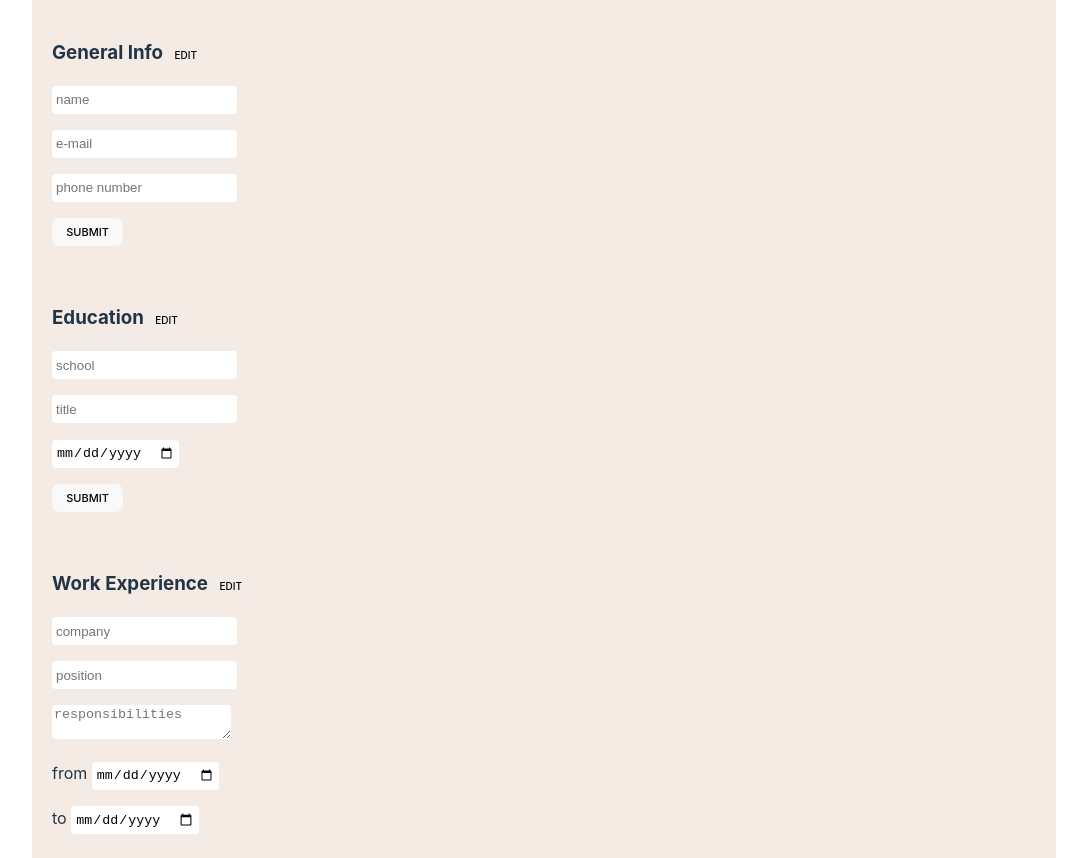
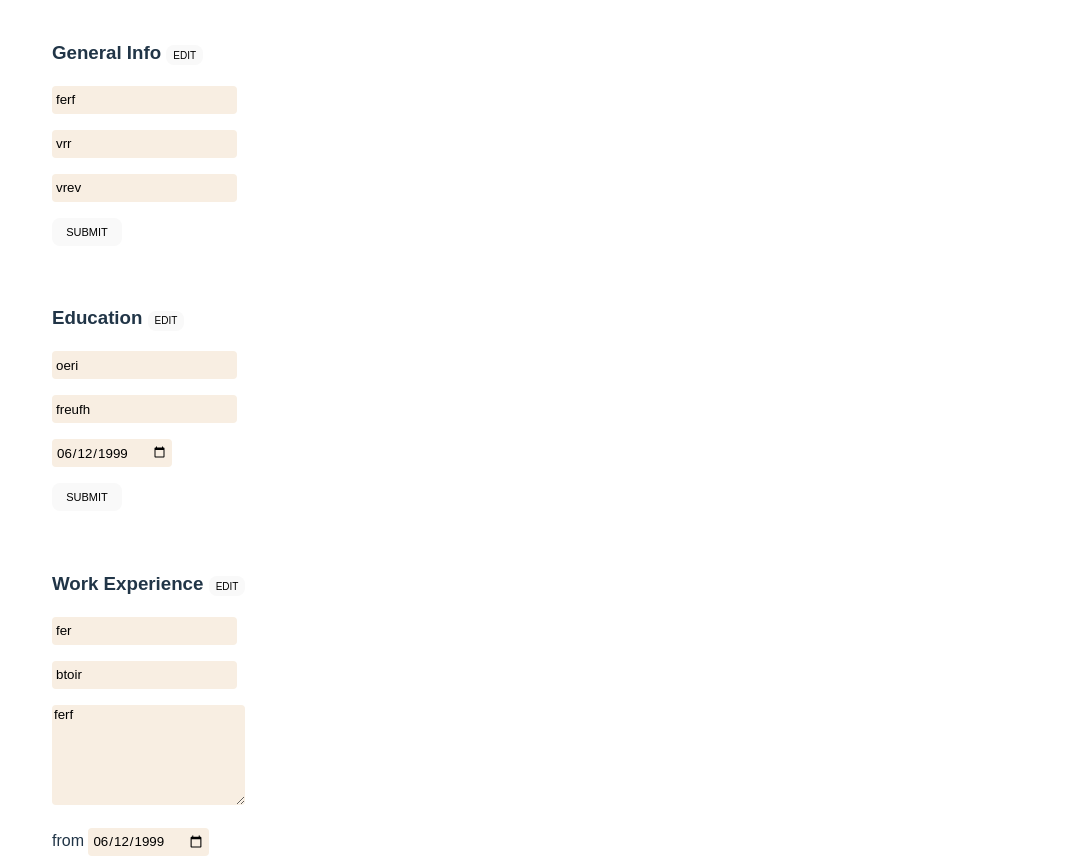
Before and after one commit to mountainflock/cv_application, a React (Vite) app: page / in a window 1280 px wide. Shown: the top 858 px of the page, without its empty margins (96-1183 px from the left). Built offline with nearby package versions, Linux system fonts and the light colour scheme.

Commit message:
Add props to components

```diff
--- a/package.json
+++ b/package.json
@@ -14,7 +14,7 @@
     "react-dom": "^18.2.0"
   },
   "devDependencies": {
-    "@types/react": "^18.2.15",
+    "@types/react": "^18.2.23",
     "@types/react-dom": "^18.2.7",
     "@typescript-eslint/eslint-plugin": "^6.0.0",
     "@typescript-eslint/parser": "^6.0.0",
--- a/src/App.css
+++ b/src/App.css
@@ -1,5 +1,6 @@
 * {
   box-sizing: border-box;
+  font-family: sans-serif;
 }
 
 #root {
@@ -27,16 +28,20 @@ input {
   border: none;
   border-radius: 4px;
   padding: 4px;
+  background-color: rgb(248, 238, 226);
 }
 
 textarea {
   border: none;
   border-radius: 4px;
+  height: 100px;
+  width: 100%;
+  background-color: rgb(248, 238, 226);
 }
 
 .section {
   display: flex;
-  background-color: rgb(245, 235, 229);
+  /* background-color: rgb(245, 235, 229); */
   padding: 20px;
   width: 100%;
 }
@@ -44,7 +49,7 @@ textarea {
 .edit-button {
   height: 20px;
   font-size: 10px;
-  background-color: rgb(245, 235, 229);
+  /* background-color: rgb(245, 235, 229); */
   margin: 0px;
   padding: 2px 6px;
   align-self: flex-end;
--- a/src/App.tsx
+++ b/src/App.tsx
@@ -2,27 +2,101 @@ import './App.css'
 import GeneralInfo from "./components/generalInfo.js";
 import Education from "./components/education.js";
 import WorkExperience from "./components/workExperience.js";
+import { useState } from 'react';
 
 // import { useState } from 'react';
 
 
 
 function App() {
+  const [person, setPerson] = useState({
+    name: "", email: "", phoneNumber: "", school: "", title: "", finishSchoolDate: "", company: "", position: "", responsibilities: "", startDate: "", endDate: ""
+  });
 
-//   const [smth, setSmth] = useState(0);
 
-//   const handleSubmitClick = () => {
-// console.log("submit")
+  return (
+    <div className = "app">
+      <GeneralInfo
+      name="ferf"
+      email="vrr"
+      phone="vrev"/>
+      <Education
+      school="oeri"
+      title="freufh"
+      finished='1999-06-12'
+      />
+      <WorkExperience
+      company='fer'
+      position='btoir'
+      responsibilities='ferf'
+      startDate="1999-06-12"
+      endDate="1999-06-12"
 
+      />
+    </div>
+)
+
+  // const [generalInfo, setGeneralInfo] = useState('');
+  // const [educacion, setEducation] = useState('');
+  // const [workExperience, setWorkExperience] = useState('');
+
+
+  // function handleSchoolChange(e) {
+  //   setPerson({
+  //     ...person,
+  //     school: e.target.value
+  //   });
   // }
 
-  return (
-      <div className = "app">
-        <GeneralInfo/>
-        <Education/>
-        <WorkExperience/>
-      </div>
-  )
+  // function handleTitleChange(e) {
+  //   setPerson({
+  //     ...person,
+  //     title: e.target.value
+  //   });
+  // }
+
+  // function handleFinishSchoolDateChange(e) {
+  //   setPerson({
+  //     ...person,
+  //     finishSchoolDate: e.target.value
+  //   });
+  // }
+
+  // function handleCompanyChange(e) {
+  //   setPerson({
+  //     ...person,
+  //     company: e.target.value
+  //   });
+  // }
+
+  // function handlePositionChange(e) {
+  //   setPerson({
+  //     ...person,
+  //     company: e.position.value
+  //   });
+  // }
+
+  // function handleResponsibiliesChange(e) {
+  //   setPerson({
+  //     ...person,
+  //     responsibilities: e.target.value
+  //   });
+  // }
+
+  // function handleStartDateChange(e) {
+  //   setPerson({
+  //     ...person,
+  //     startDate: e.target.value
+  //   });
+  // }
+
+  // function handleEndDateChange(e) {
+  //   setPerson({
+  //     ...person,
+  //     endDate: e.target.value
+  //   });
+  // }
+
 }
 
 export default App
--- a/src/components/education.tsx
+++ b/src/components/education.tsx
@@ -1,14 +1,21 @@
-const Education = () => {
+// import EditButton from "./editButton";
+// import SubmitButton from "./submitButton";
+
+
+const Education = ({school, title, finished}) => {
+
 return (
     <div className="section">
         <div>
-            <h3>Education <button className="edit-button">EDIT</button></h3>
-             <p><input placeholder="school"/></p>
-            <p><input placeholder="title" /></p>
-            <p><input placeholder="finished" type="date"/></p>
-            <div><button className="submit-button">SUBMIT</button></div>
+            <h3>Education <button className='edit-button'>EDIT</button></h3>
+            <form >
+                <p><input placeholder="school" value={school}/></p>
+                <p><input placeholder="title" value={title}/></p>
+                <p><input placeholder="finished" type="date" value={finished}/></p>
+                <button className='submit-button' type="submit">SUBMIT</button>
+            </form>
+
         </div>
-
     </div>
 )
 }
--- a/src/components/generalInfo.tsx
+++ b/src/components/generalInfo.tsx
@@ -1,17 +1,23 @@
-import handleSubmitClick from '../App.tsx'
-const GeneralInfo = () =>{
+// import EditButton from "./editButton"
+// import SubmitButton from "./submitButton"
+// import handleSubmitClick from '../App.tsx'
 
+const GeneralInfo = ({name, email, phone}) =>{
 
 return (
     <div className="section">
         <div>
-        <h3>General Info <button className="edit-button">EDIT</button></h3>
-        <p><input placeholder="name"/></p>
-        <p><input placeholder="e-mail" type="email"/></p>
-        <p><input placeholder="phone number" type="tel"/></p>
-        <div><button className="submit-button" onClick={handleSubmitClick}>SUBMIT</button></div>
+        <h3>General Info <button className='edit-button'>EDIT</button> </h3>
+        <form
+        >
+            <p><input placeholder="name" type="text" value={name}/></p>
+            <p><input placeholder="e-mail" type="email" value={email}/></p>
+            <p><input placeholder="phone number" type="tel" value={phone}/></p>
+            <button className='submit-button' type="submit">SUBMIT</button>
+        </form>
+        </div>
     </div>
-    </div>
+
     )
 }
 
--- a/src/components/submitButton.tsx
+++ b/src/components/submitButton.tsx
@@ -1,5 +1,5 @@
 const SubmitButton = () => {
-    return <button className="edit-button">EDIT</button>
+    return <button className="submit-button">SUBMIT</button>
     }
 
     export default SubmitButton;
--- a/src/components/workExperience.tsx
+++ b/src/components/workExperience.tsx
@@ -1,17 +1,23 @@
-import EditButton from "./editButton"
-import SubmitButton from "./submitButton"
+// import EditButton from "./editButton"
+// import SubmitButton from "./submitButton"
 
-const WorkExperience = () => {
+
+const WorkExperience = ({company, position, responsibilities, startDate, endDate}) => {
+
 return (
     <div className="section">
         <div>
-            <h3>Work Experience <EditButton/></h3>
-            <p><input placeholder="company"/></p>
-            <p><input placeholder="position" /></p>
-            <p><textarea placeholder="responsibilities" /></p>
-            <p>from <input type='date'/></p>
-            <p>to <input type='date'/></p>
-            <div><SubmitButton/></div>
+            <h3>Work Experience <button className='edit-button'>EDIT</button></h3>
+            <form >
+                <p><input placeholder="company" value={company}/></p>
+                <p><input placeholder="position" value={position}/></p>
+                <p><textarea placeholder="responsibilities" value={responsibilities}/></p>
+                <p>from <input type='date' value={startDate}/></p>
+                <p>to <input type='date' value={endDate}/></p>
+                <button className='submit-button' type="submit">SUBMIT</button>
+            </form>
+
+
         </div>
 
     </div>
```
Also changed, not shown: 1 other file (tests, documents, lock files or other folders).
